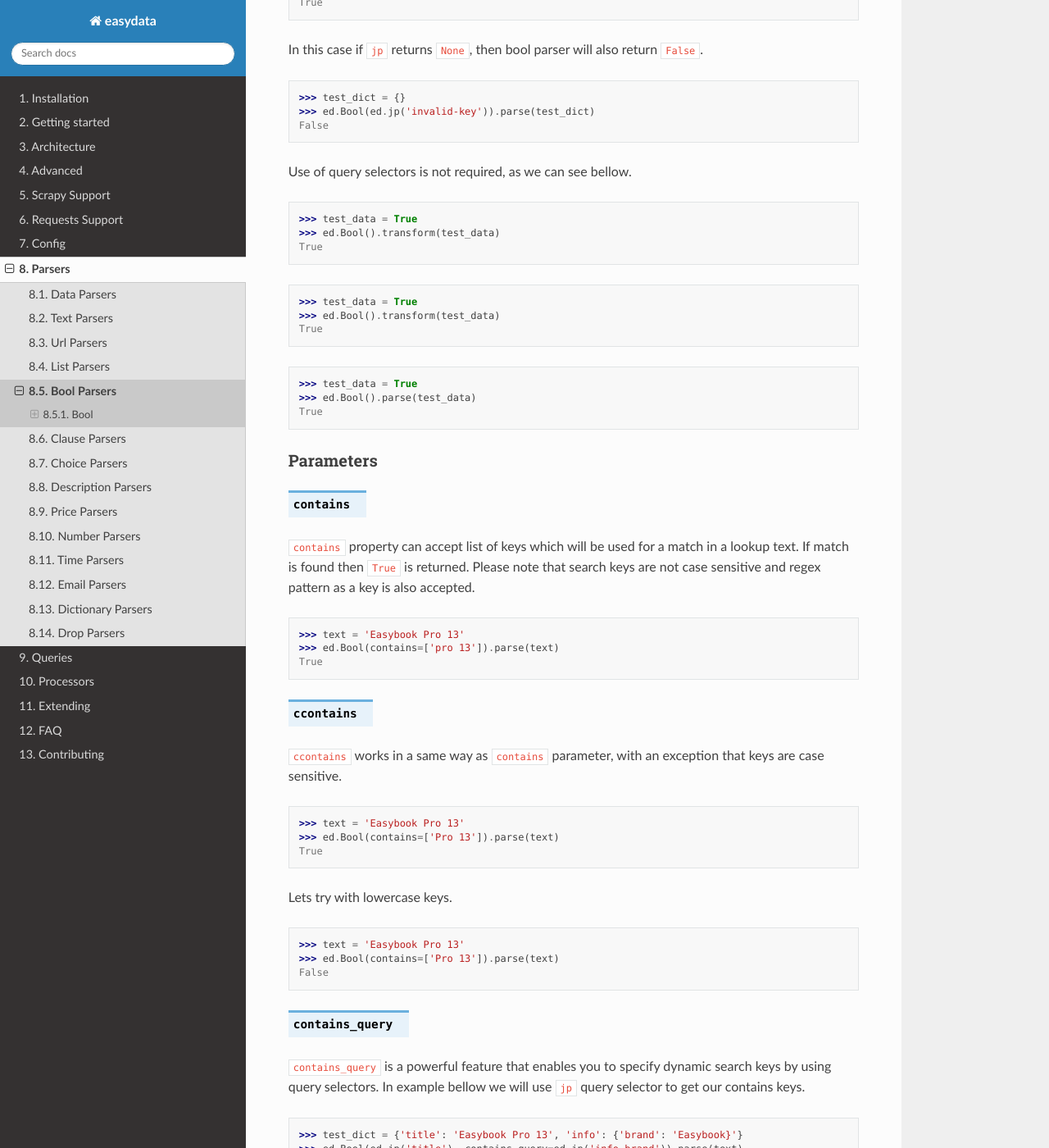
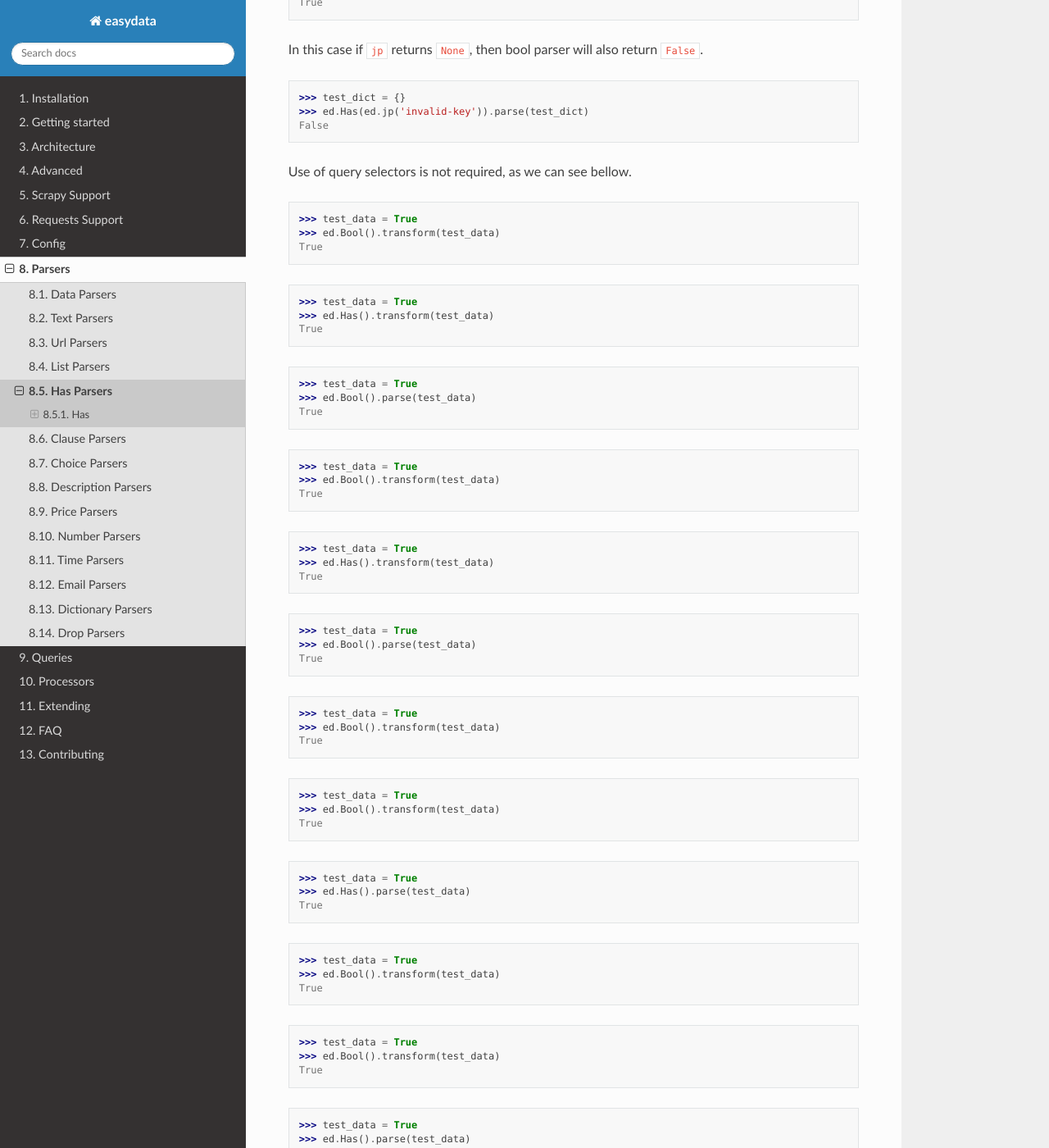
Before and after one commit to easydatapy/easydata, a Sphinx documentation site: the page built from docs/parsers/bool.rst, in a window 1280 px wide and 1400 px high, scrolled down 605 px. Shown: the whole window at 82% size. Built offline with Sphinx 7.4.7 and the Read the Docs theme 2.0.0, drawn with Linux system fonts in a browser that asks for light colours; some of the changed text lies outside the part shown.

Commit message:
rename bool to has

```diff
--- a/README.rst
+++ b/README.rst
@@ -157,7 +157,7 @@ item *dict*.
             key='color'
         )
 
-        item_stock = ed.Bool(
+        item_stock = ed.Has(
             ed.pq('.stock::attr(available)'),
             contains=['yes']
         )
--- a/docs/advanced.rst
+++ b/docs/advanced.rst
@@ -79,7 +79,7 @@ Now let's create ``ItemModel`` which will utilize the ``block_models`` property
             ed.pq('.brand::text')
         )
 
-        item_stock = ed.Bool(
+        item_stock = ed.Has(
             ed.pq('.stock::attr(available)'),
             contains=['yes']
         )
@@ -233,7 +233,7 @@ In the example below we will reuse ``PricingCssBlockModel`` from the previous se
             sale_price_css='#sale-price::text'
         )
 
-        item_stock = ed.Bool(
+        item_stock = ed.Has(
             ed.pq('.stock::attr(available)'),
             contains=['yes']
         )
--- a/docs/getting_started.rst
+++ b/docs/getting_started.rst
@@ -99,7 +99,7 @@ etc.).
             key='color'
         )
 
-        item_stock = ed.Bool(
+        item_stock = ed.Has(
             ed.pq('.stock::attr(available)'),
             contains=['yes']
         )
--- a/docs/parsers/bool.rst
+++ b/docs/parsers/bool.rst
@@ -1,12 +1,12 @@
 .. _`parsers-bool`:
 
 ============
-Bool Parsers
+Has Parsers
 ============
 
-Bool
+Has
 ====
-.. autoclass:: easydata.parsers.bool::Bool
+.. autoclass:: easydata.parsers.bool::Has
 
 Getting Started
 ---------------
@@ -16,12 +16,12 @@ Lets import our easydata module first.
 
     >>> import easydata as ed
 
-``Bool`` supports any query object for fetching data.
+``Has`` supports any query object for fetching data.
 
 .. code-block:: python
 
     >>> test_dict = {'info': {'stock': True}}
-    >>> ed.Bool(ed.jp('info.stock')).parse(test_dict)
+    >>> ed.Has(ed.jp('info.stock')).parse(test_dict)
     True
 
 In this case if ``jp`` returns ``None``, then bool parser will also return ``False``.
@@ -29,10 +29,82 @@ In this case if ``jp`` returns ``None``, then bool parser will also return ``Fal
 .. code-block:: python
 
     >>> test_dict = {}
-    >>> ed.Bool(ed.jp('invalid-key')).parse(test_dict)
+    >>> ed.Has(ed.jp('invalid-key')).parse(test_dict)
     False
 
 Use of query selectors is not required, as we can see bellow.
+
+    >>> test_data = True
+    >>> ed.Bool().transform(test_data)
+    True
+
+    >>> test_data = True
+    >>> ed.Has().transform(test_data)
+    True
+
+    >>> test_data = True
+    >>> ed.Bool().parse(test_data)
+    True
+
+    >>> test_data = True
+    >>> ed.Bool().transform(test_data)
+    True
+
+    >>> test_data = True
+    >>> ed.Has().transform(test_data)
+    True
+
+    >>> test_data = True
+    >>> ed.Bool().parse(test_data)
+    True
+
+    >>> test_data = True
+    >>> ed.Bool().transform(test_data)
+    True
+
+    >>> test_data = True
+    >>> ed.Bool().transform(test_data)
+    True
+
+    >>> test_data = True
+    >>> ed.Has().parse(test_data)
+    True
+
+    >>> test_data = True
+    >>> ed.Bool().transform(test_data)
+    True
+
+    >>> test_data = True
+    >>> ed.Bool().transform(test_data)
+    True
+
+    >>> test_data = True
+    >>> ed.Has().parse(test_data)
+    True
+
+    >>> test_data = True
+    >>> ed.Has().transform(test_data)
+    True
+
+    >>> test_data = True
+    >>> ed.Bool().transform(test_data)
+    True
+
+    >>> test_data = True
+    >>> ed.Bool().parse(test_data)
+    True
+
+    >>> test_data = True
+    >>> ed.Has().transform(test_data)
+    True
+
+    >>> test_data = True
+    >>> ed.Bool().transform(test_data)
+    True
+
+    >>> test_data = True
+    >>> ed.Bool().parse(test_data)
+    True
 
     >>> test_data = True
     >>> ed.Bool().transform(test_data)
@@ -58,7 +130,7 @@ also accepted.
 .. code-block:: python
 
     >>> text = 'Easybook Pro 13'
-    >>> ed.Bool(contains=['pro 13']).parse(text)
+    >>> ed.Has(contains=['pro 13']).parse(text)
     True
 
 .. option:: ccontains
@@ -69,7 +141,7 @@ that keys are case sensitive.
 .. code-block:: python
 
     >>> text = 'Easybook Pro 13'
-    >>> ed.Bool(contains=['Pro 13']).parse(text)
+    >>> ed.Has(contains=['Pro 13']).parse(text)
     True
 
 Lets try with lowercase keys.
@@ -77,7 +149,7 @@ Lets try with lowercase keys.
 .. code-block:: python
 
     >>> text = 'Easybook Pro 13'
-    >>> ed.Bool(contains=['Pro 13']).parse(text)
+    >>> ed.Has(contains=['Pro 13']).parse(text)
     False
 
 .. option:: contains_query
@@ -89,7 +161,7 @@ query selector to get our contains keys.
 .. code-block:: python
 
     >>> test_dict = {'title': 'Easybook Pro 13', 'info': {'brand': 'Easybook}'}
-    >>> ed.Bool(ed.jp('title'), contains_query=ed.jp('info.brand')).parse(text)
+    >>> ed.Has(ed.jp('title'), contains_query=ed.jp('info.brand')).parse(text)
     True
 
 .. option:: contains_query_source
@@ -102,7 +174,7 @@ query selector to get our contains keys.
     import easydata as ed
 
     class ProductItemModel(ed.ItemModel):
-        item_stock = parsers.Bool(
+        item_stock = parsers.Has(
             ed.jp('title'),
             contains_query=ed.jp('name')
             contains_query_source='brand_data'
@@ -131,7 +203,7 @@ Lets see in example bellow first how default behaviour works.
 .. code-block:: python
 
     >>> test_dict = None
-    >>> ed.Bool(ed.jp('info.stock')).parse(test_dict)
+    >>> ed.Has(ed.jp('info.stock')).parse(test_dict)
     False
 
 Lets set ``empty_as_false`` to ``False`` and see what it returns.
@@ -139,5 +211,5 @@ Lets set ``empty_as_false`` to ``False`` and see what it returns.
 .. code-block:: python
 
     >>> test_dict = None
-    >>> ed.Bool(ed.jp('info.stock'), empty_as_false=False).parse(test_dict)
+    >>> ed.Has(ed.jp('info.stock'), empty_as_false=False).parse(test_dict)
     None
--- a/docs/parsers/dictionary.rst
+++ b/docs/parsers/dictionary.rst
@@ -166,9 +166,9 @@ When set to ``True``, it will convert all chars in a dict values to lowercase.
 .. option:: val_cdeny
 
 
-BoolDict
+HasDict
 ========
-.. autoclass:: easydata.parsers.dict::BoolDict
+.. autoclass:: easydata.parsers.dict::HasDict
 
 examples coming soon ...
 
--- a/docs/parsers/url.rst
+++ b/docs/parsers/url.rst
@@ -23,7 +23,7 @@ Lets import first ``easydata`` module.
 
     >>> import easydata as ed
 
-``Bool`` supports any query object for fetching data.
+``Has`` supports any query object for fetching data.
 
 .. code-block:: python
 
```
Also changed, not shown: docs/parsers/choice.rst (+5 -5 lines).
